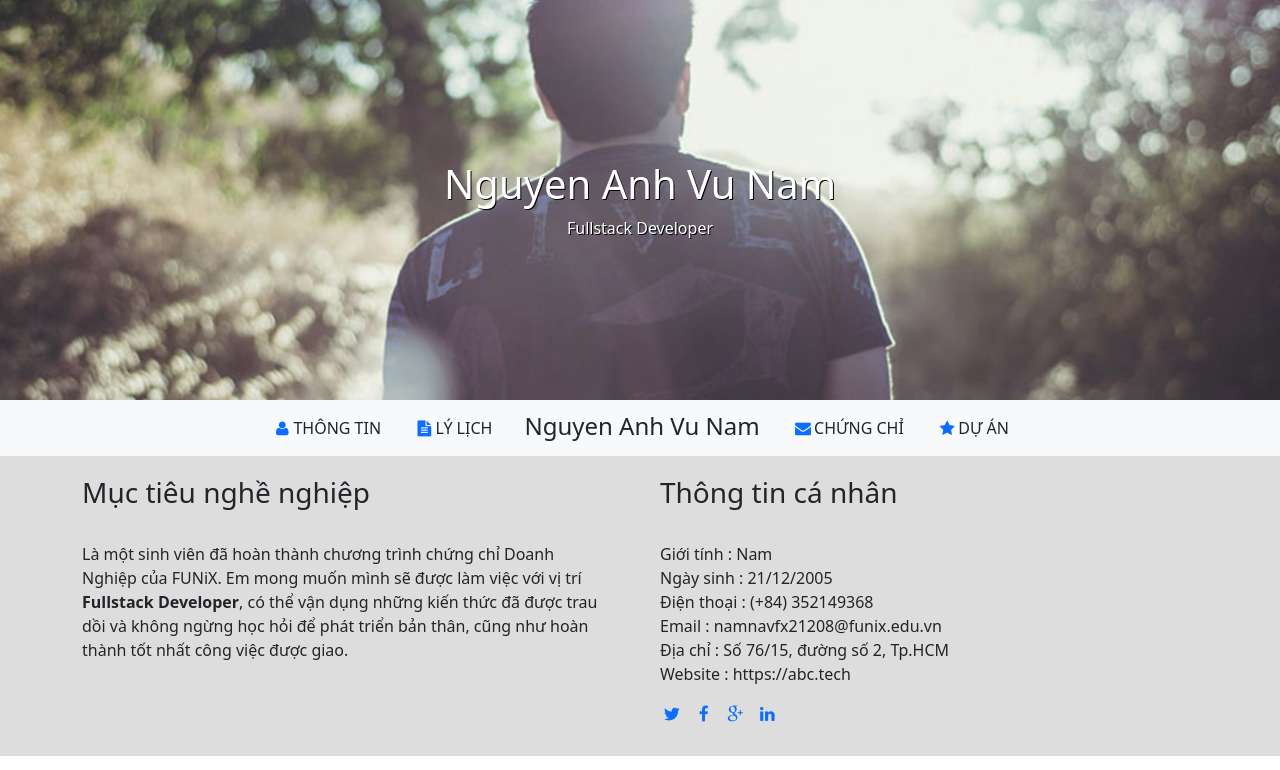
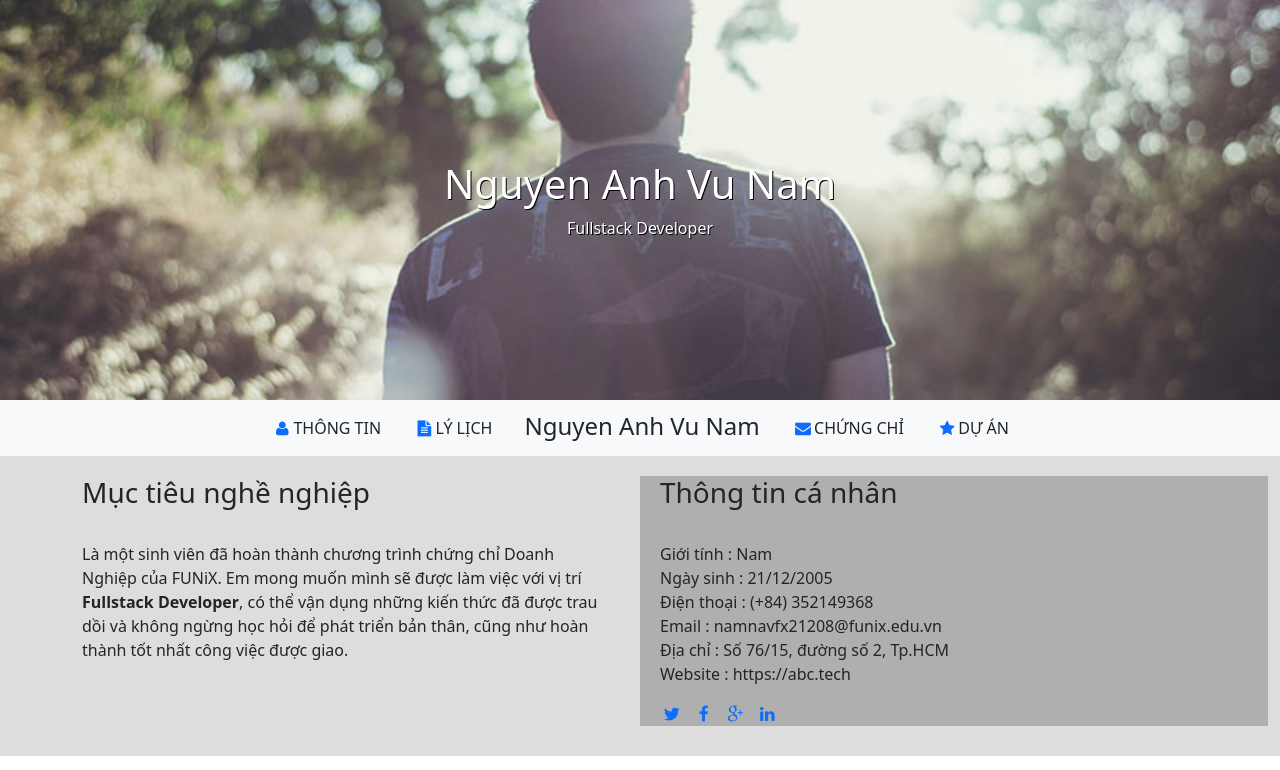
Before and after one commit to QuackyQuack17/QuackyQuack17.github.io, a plain HTML site: page index.html in a window 1280 px wide. Shown: the top 770 px of the page. Drawn offline with nearby package versions, Linux system fonts and the light colour scheme.

Commit message:
Add files via upload

```diff
--- a/index.html
+++ b/index.html
@@ -57,7 +57,7 @@
 					bản thân, cũng như hoàn thành tốt nhất công việc được giao.
                 </p>
             </div>
-            <div class="info">
+            <div class="info" style="background-color: #afafaf;">
                 <h3>Thông tin cá nhân</h3><br>
 				<ul>
 					<li><span>Giới tính :</span> Nam</li>
```
